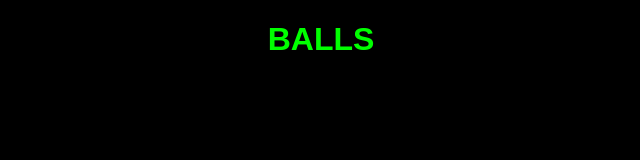
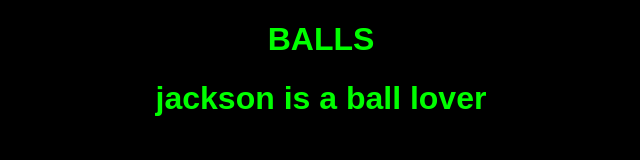
Before and after one commit to noahbulldog9/noahbulldog9.github.io, a plain HTML site: page index.html in a window 1280 px wide. Shown: the whole page, without its empty margins (319-959 px from the left). Drawn offline with Linux system fonts and the light colour scheme.

Commit message:
Update index.html

```diff
--- a/index.html
+++ b/index.html
@@ -1,12 +1,12 @@
 <!DOCTYPE html>
 <html>
   <head>
-    <title>HI</title>
+    <title>Showdown</title>
     <link rel="stylesheet" href="static/style.css">
   </head>
   <body>
 <h1>BALLS</h1>
-
+<h1>jackson is a ball lover</h1>
 
   </body>
 </html>
```
